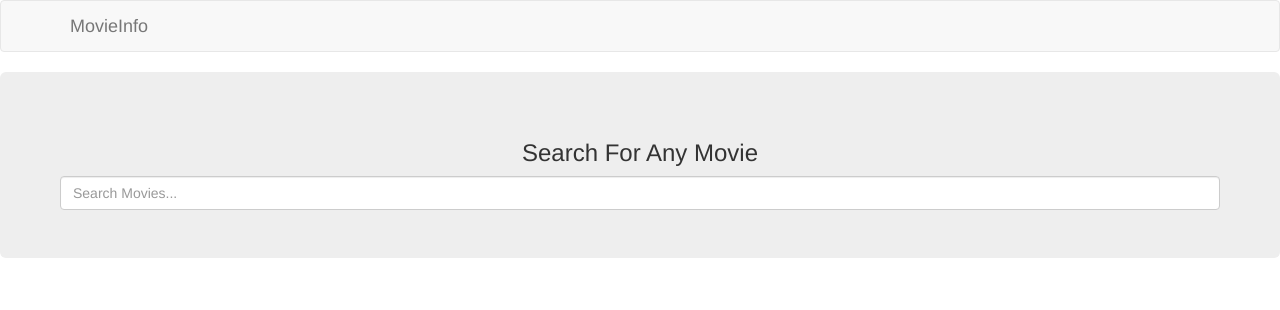
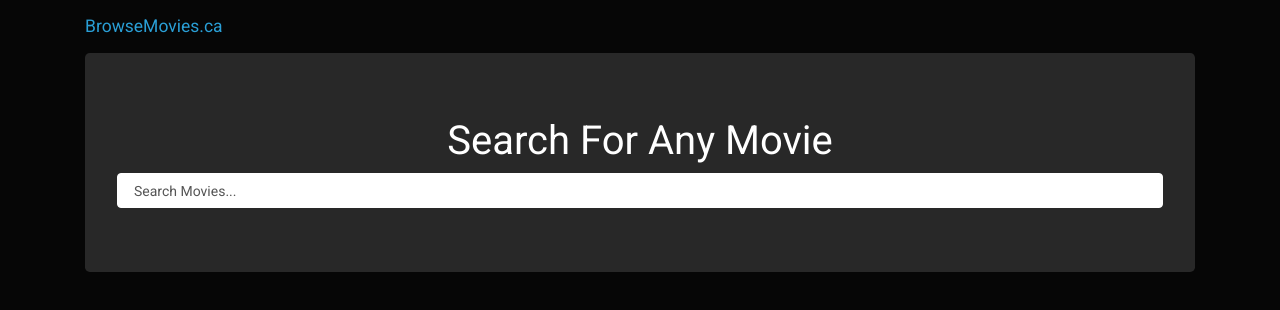
Before and after one commit to hraekim/moveinfo, a plain HTML site: page index.html in a window 1280 px wide. Drawn offline with nearby package versions, Linux system fonts and the light colour scheme; files that its build step writes are made by us from their sources.

Commit message:
bootswatch fix

```diff
--- a/css/style.css
+++ b/css/style.css
@@ -8,6 +8,6 @@
     }
 
     #movies .col-md-3 img{
-      height:240px;
+      height:290px;
     }
   }
--- a/index.html
+++ b/index.html
@@ -3,20 +3,20 @@
   <head>
     <meta charset="utf-8">
     <title>MovieInfo</title>
-    <link rel="stylesheet" href="https://bootswatch.com/cyborg/bootstrap.min.css">
-    <link rel="stylesheet" href="style.css">
+    <link rel="stylesheet" href="https://bootswatch.com/4/cyborg/bootstrap.min.css">
+    <link rel="stylesheet" href="css/style.css">
   </head>
   <body>
     <nav class="navbar navbar-default">
       <div class="container">
         <div class="navbar-header">
-          <a class="navbar-brand" href="index.html">MovieInfo</a>
+          <a class="navbar-brand" href="index.html">BrowseMovies.ca</a>
         </div>
       </div>
     </nav>
 
-    <div class="container-fluid">
-    	<div class="row jumbotron">
+    <div class="container">
+    	<div class="jumbotron">
 	    	<h3 class="text-center">Search For Any Movie</h3>
 	    	<form id="searchForm">
 	    		<input type="text" class="form-control" id="searchText" placeholder="Search Movies...">
```
Also changed, not shown: movie.html (+2 -2 lines).
